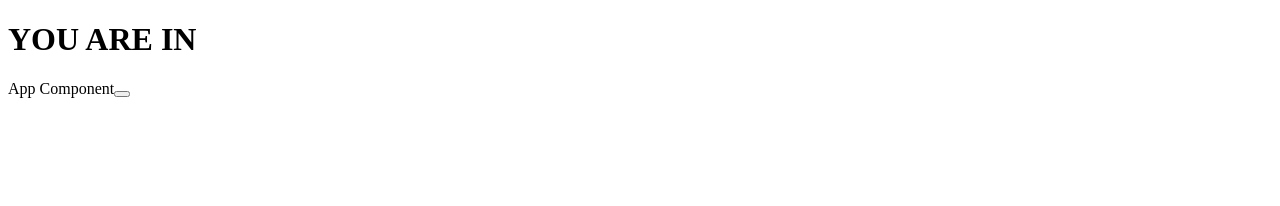
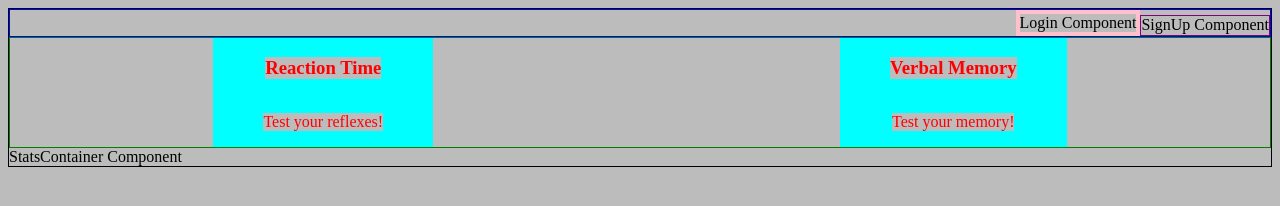
Before and after one commit to capableHuman/capableHuman, a React app: page / in a window 1280 px wide. Built offline with nearby package versions, Linux system fonts and the light colour scheme.

Commit message:
layout with game buttons

```diff
--- a/client/App.js
+++ b/client/App.js
@@ -1,5 +1,6 @@
 import React, { useEffect } from 'react';
 import axios from 'axios';
+import MainContainer from './components/MainContainer';
 
 const server = axios.create({
   baseURL: 'http://localhost:3000/',
@@ -25,8 +26,7 @@ const handleClick = (e) => {
 const App = () => {
   return (
     <div>
-      <>App Component</>
-      <button onClick={handleClick}></button>
+      <MainContainer />
     </div>
   );
 };
--- /dev/null
+++ b/client/components/Login.js
@@ -0,0 +1,11 @@
+import React, { useState } from 'react';
+
+const Login = () => {
+  return (
+    <div className="Login">
+      <>Login Component</>
+    </div>
+  );
+};
+
+export default Login;
--- /dev/null
+++ b/client/components/MainContainer.js
@@ -0,0 +1,15 @@
+import React, { useState } from 'react';
+import MainDisplay from './MainDisplay';
+import Navbar from './Navbar';
+import StatsContainer from './StatsContainer';
+const MainContainer = () => {
+  return (
+    <div className="MainContainer">
+      <Navbar />
+      <MainDisplay />
+      <StatsContainer />
+    </div>
+  );
+};
+
+export default MainContainer;
--- /dev/null
+++ b/client/components/MainDisplay.js
@@ -0,0 +1,13 @@
+import React, { useState } from 'react';
+import ReactionTimeButton from './ReactionTimeButton';
+import VerbalMemory from './VerbalMemory';
+const MainDisplay = () => {
+  return (
+    <div className="MainDisplay">
+      <ReactionTimeButton />
+      <VerbalMemory />
+    </div>
+  );
+};
+
+export default MainDisplay;
--- /dev/null
+++ b/client/components/Navbar.js
@@ -0,0 +1,15 @@
+import React, { useState } from 'react';
+import SignUp from './SignUp';
+import Login from './Login';
+import MainDisplay from './MainDisplay';
+
+const Navbar = () => {
+  return (
+    <div className="Navbar">
+      <Login />
+      <SignUp />
+    </div>
+  );
+};
+
+export default Navbar;
--- /dev/null
+++ b/client/components/ReactionTimeButton.js
@@ -0,0 +1,12 @@
+import React, { useState } from 'react';
+
+const ReactionTimeButton = () => {
+  return (
+    <div className="ReactionTimeButton">
+      <h3>Reaction Time</h3>
+      <p>Test your reflexes!</p>
+    </div>
+  );
+};
+
+export default ReactionTimeButton;
--- /dev/null
+++ b/client/components/SignUp.js
@@ -0,0 +1,11 @@
+import React, { useState } from 'react';
+
+const SignUp = () => {
+  return (
+    <div className="SignUp">
+      <>SignUp Component</>
+    </div>
+  );
+};
+
+export default SignUp;
--- /dev/null
+++ b/client/components/StatsContainer.js
@@ -0,0 +1,11 @@
+import React, { useState } from 'react';
+
+const StatsContainer = () => {
+  return (
+    <div>
+      <>StatsContainer Component</>
+    </div>
+  );
+};
+
+export default StatsContainer;
--- /dev/null
+++ b/client/components/VerbalMemory.js
@@ -0,0 +1,12 @@
+import React, { useState } from 'react';
+
+const VerbalMemory = () => {
+  return (
+    <div className="VerbalMemory">
+      <h3>Verbal Memory</h3>
+      <p>Test your memory!</p>
+    </div>
+  );
+};
+
+export default VerbalMemory;
--- a/client/index.js
+++ b/client/index.js
@@ -2,11 +2,9 @@ import React from 'react';
 import { createRoot } from 'react-dom/client';
 import App from './App';
 import { BrowserRouter } from 'react-router-dom';
+import '../public/index.scss';
 
 const container = document.getElementById('app');
+console.log(container);
 const root = createRoot(container);
-root.render(
-  <BrowserRouter>
-    <App />
-  </BrowserRouter>
-);
+root.render(<App />);
--- a/public/index.html
+++ b/public/index.html
@@ -1,7 +1,7 @@
 <!DOCTYPE html>
 <html>
   <head>
-    <meta charset="UTF-8">
+    <meta charset="UTF-8" />
     <title>capableHuman</title>
 
     <!-- Our js bundle will be in 'bundle.js' -->
@@ -12,7 +12,6 @@
   <body>
     <!-- We will render our React app into a div with an id of 'app' -->
     <!-- We can grab it off the DOM by saing document.getElementById('app'); -->
-  <h1>YOU ARE IN</h1>
     <div id="app"></div>
   </body>
 </html>
--- a/public/index.scss
+++ b/public/index.scss
@@ -0,0 +1,49 @@
+* {
+  background-color: #bcbcbd;
+}
+
+.Navbar {
+  display: flex;
+  flex-direction: row;
+  justify-content: flex-end;
+  border: 1px solid blue;
+  .Login {
+    border: 4px solid pink;
+  }
+  .SignUp {
+    margin-top: 5px;
+    border: 1px solid purple;
+  }
+}
+
+.MainDisplay {
+  color: red;
+  border: 1px solid green;
+  display: flex;
+  flex-direction: row;
+  justify-content: space-around;
+}
+
+.MainContainer {
+  border: 1px solid black;
+}
+
+.ReactionTimeButton {
+  display: flex;
+  flex-direction: column;
+  justify-content: center;
+  align-items: center;
+  background-color: aqua;
+  padding-left: 50px;
+  padding-right: 50px;
+}
+
+.VerbalMemory {
+  display: flex;
+  flex-direction: column;
+  justify-content: center;
+  align-items: center;
+  background-color: aqua;
+  padding-left: 50px;
+  padding-right: 50px;
+}
--- a/webpack.config.js
+++ b/webpack.config.js
@@ -1,26 +1,24 @@
 const path = require('path');
 const HTMLWebpackPlugin = require('html-webpack-plugin');
 
-
 module.exports = {
-
   entry: './client/index.js',
   mode: 'development',
   output: {
     path: path.join(__dirname, '/public'),
-    filename: 'bundle.js'
+    filename: 'bundle.js',
   },
 
   devServer: {
     proxy: {
-      '/': 'http://localhost:3000'
-    }
+      '/': 'http://localhost:3000',
+    },
   },
 
   plugins: [
     new HTMLWebpackPlugin({
-      template: './public/index.html'
-    })
+      template: './public/index.html',
+    }),
   ],
 
   module: {
@@ -31,20 +29,19 @@ module.exports = {
         use: {
           loader: 'babel-loader',
           options: {
-            presets: ['@babel/preset-env', '@babel/preset-react']
-          }
-        }
+            presets: ['@babel/preset-env', '@babel/preset-react'],
+          },
+        },
       },
       {
         test: /\.(sa|sc|c)ss$/, // styles files
-        use: ["style-loader", "css-loader", "sass-loader"],
+        use: ['style-loader', 'css-loader', 'sass-loader'],
       },
       {
         exclude: /node_modules/,
         test: /\.css$/i,
-        use: ["style-loader", "css-loader"]
+        use: ['style-loader', 'css-loader'],
       },
-    ]
-  }
-
-}
+    ],
+  },
+};
```
Lines whose indentation alone changed are shown as unchanged.
